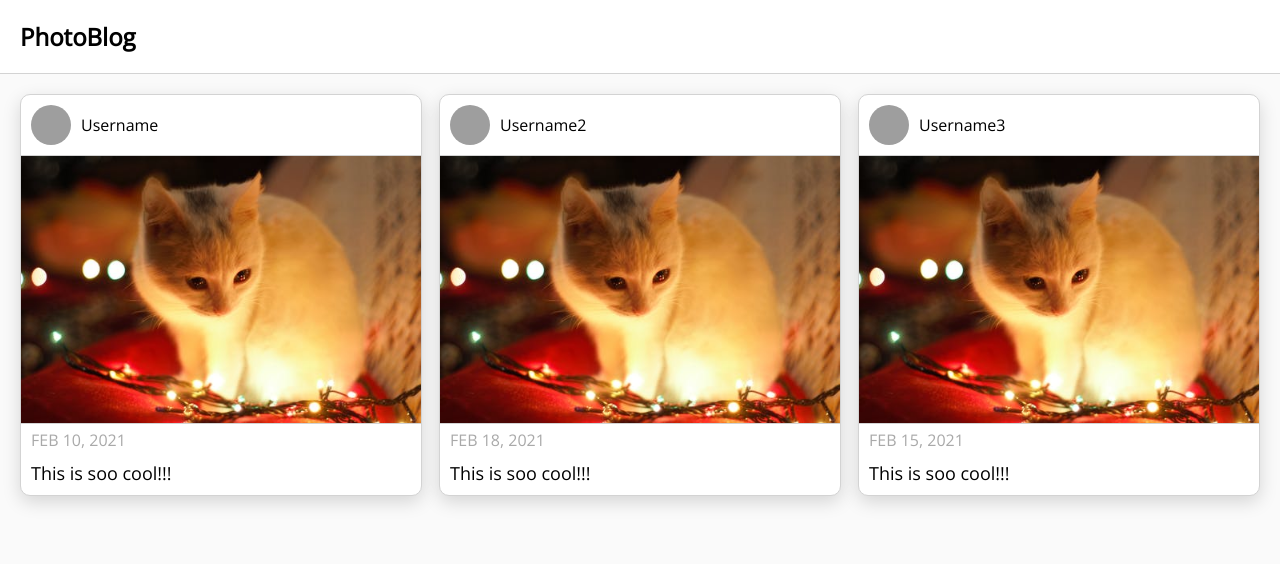
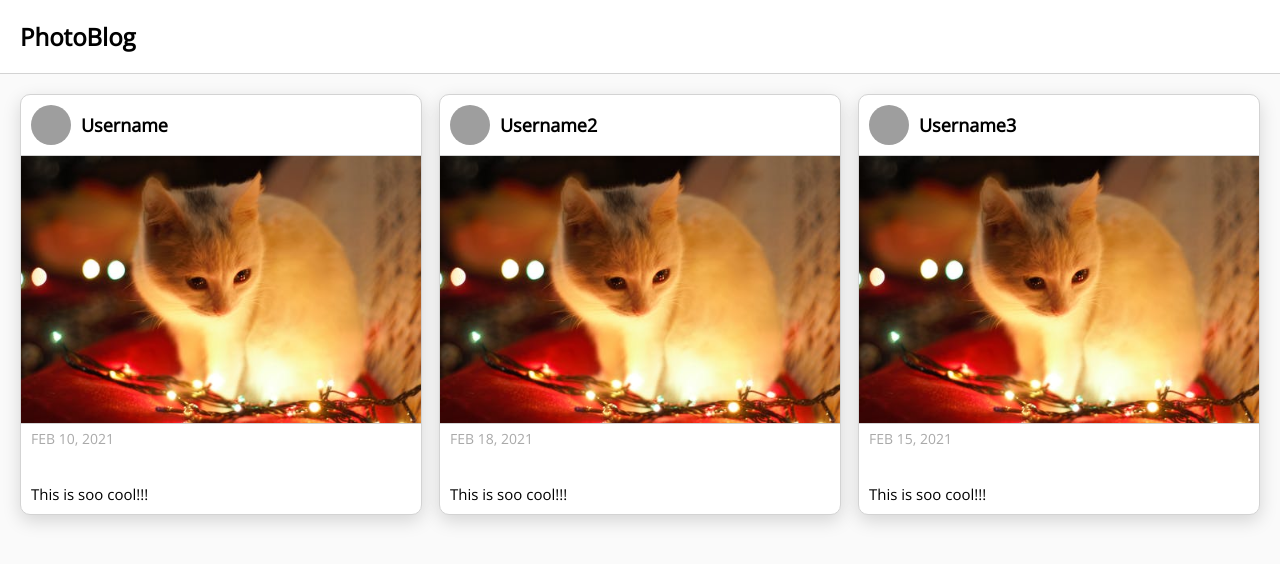
Before and after one commit to Sonakshi1901/PhotoBlog, a React (Create React App) app in the folder photoblog/: page / in a window 1280 px wide. Shown: the top 564 px of the page. Built offline with nearby package versions, Linux system fonts and the light colour scheme; grey boxes are pictures that could not be loaded.

Commit message:
Update PhotoCard.css

```diff
--- a/photoblog/src/components/Post/PhotoCard.css
+++ b/photoblog/src/components/Post/PhotoCard.css
@@ -18,7 +18,14 @@
 .PhotoCard__text {
   font-weight: normal;
   text-decoration: none;
-  font-size: 18px;
+  font-size: 15px;
+  padding: 10px;
+}
+
+.PhotoCard__title {
+  font-weight: 500;
+  text-decoration: none;
+  font-size: 19px;
   padding: 10px;
 }
 
@@ -26,7 +33,7 @@
   text-transform: uppercase;
   font-weight: normal;
   color: darkgray;
-  font-size: 16px;
+  font-size: 14px;
   padding-left: 10px;
 }
 
@@ -36,6 +43,12 @@
   padding: 10px 10px;
 }
 
+.PhotoCard__name {
+  font-weight: 600;
+  text-decoration: none;
+  font-size: 18px;
+}
+
 .PhotoCard__avatar {
   margin-right: 10px;
 }
```
